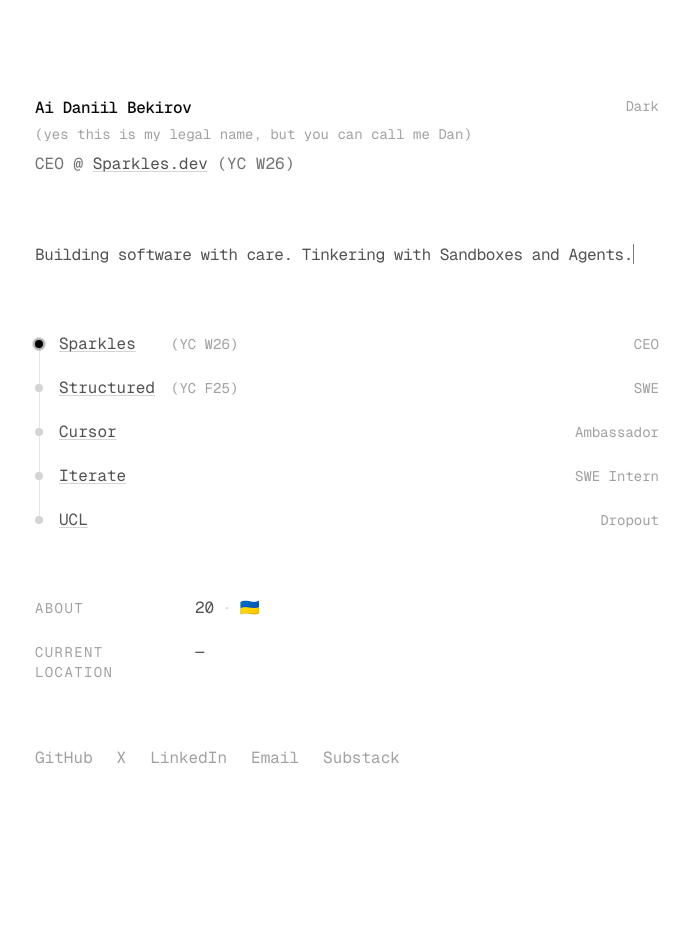
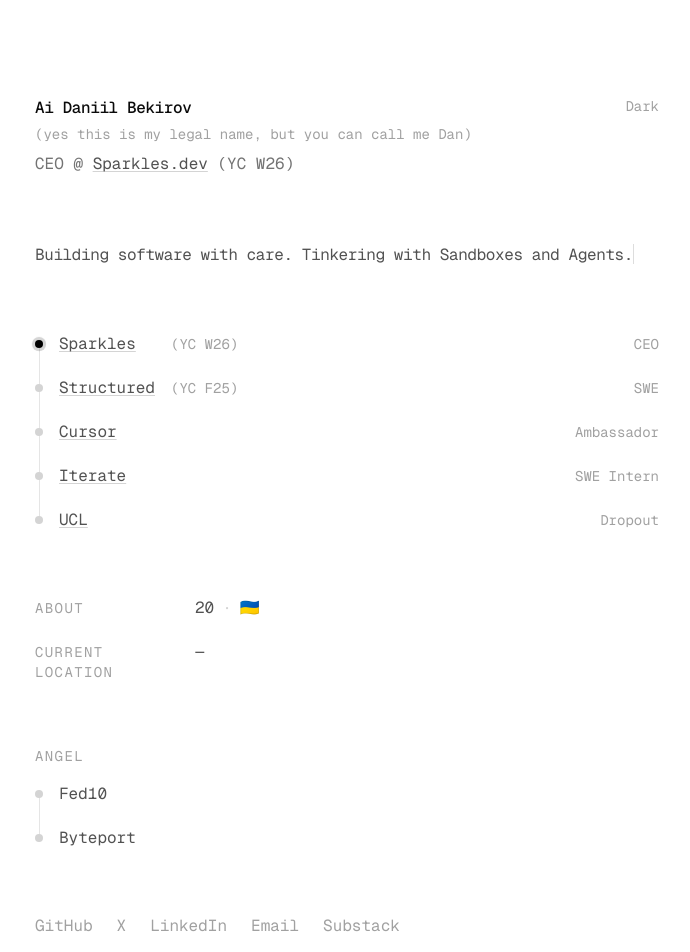
Before and after one commit to Texseractrum/me, a Next.js app: page / in a window 1280 px wide. Shown: the top 952 px of the page, without its empty margins (293-983 px from the left). Before the commit the page ends 866 px from the top, so only its background shows below. Built offline with nearby package versions, Linux system fonts and the light colour scheme; no server answers; the database is empty.

Commit message:
Add Angel investment section with Fed10 and Byteport entries ✨
Co-Authored-By: Daniil <bekirov.aida@gmail.com>
X-Conversation-ID: js7a7j9x1k50hy4p98ph7kxam582w6ya
X-Workspace-ID: k17b8dyc20njad6p9q28fmckg182w08n

```diff
--- a/app/page.tsx
+++ b/app/page.tsx
@@ -188,6 +188,36 @@
 
         </section>
 
+        <section className="mb-16">
+          <p className="mb-4 font-mono text-sm uppercase tracking-widest text-neutral-400">
+            Angel
+          </p>
+          <div className="relative space-y-0">
+            {/* Timeline line */}
+            <div className="absolute left-1 top-2 h-[calc(100%-16px)] w-px bg-neutral-200 dark:bg-neutral-700" />
+
+            {/* Fed10 */}
+            <div className="relative flex items-center gap-4 pb-5">
+              <div className="relative z-10 h-2 w-2 rounded-full bg-neutral-300 dark:bg-neutral-600" />
+              <div className="flex flex-1 items-baseline">
+                <span className="w-28 font-mono text-base text-neutral-600 dark:text-neutral-400">
+                  Fed10
+                </span>
+              </div>
+            </div>
+
+            {/* Byteport */}
+            <div className="relative flex items-center gap-4">
+              <div className="relative z-10 h-2 w-2 rounded-full bg-neutral-300 dark:bg-neutral-600" />
+              <div className="flex flex-1 items-baseline">
+                <span className="w-28 font-mono text-base text-neutral-600 dark:text-neutral-400">
+                  Byteport
+                </span>
+              </div>
+            </div>
+          </div>
+        </section>
+
         <nav className="mt-auto">
           <ul className="flex gap-6 font-mono text-base">
             <li>
```
